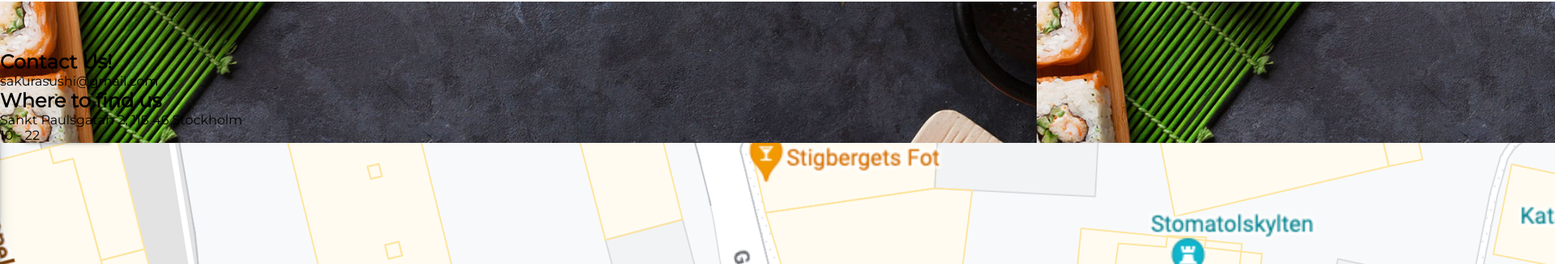
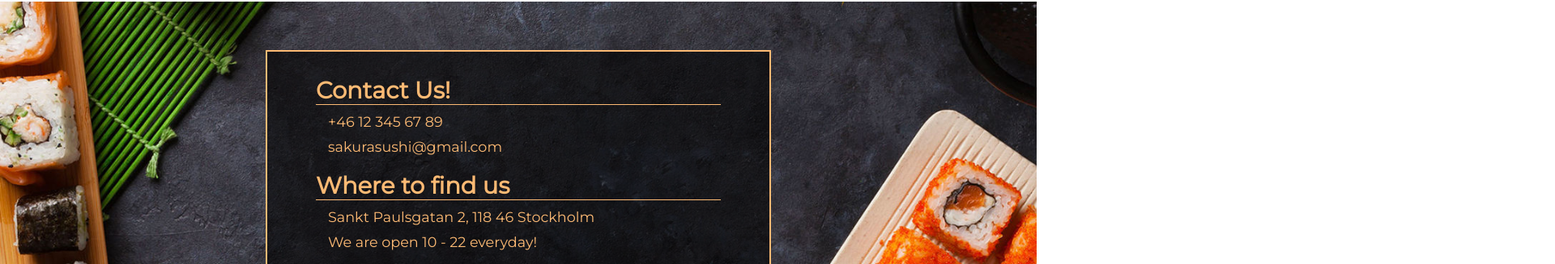
Before and after one commit to Berget1411/Restaurant-Page, a website built with webpack: page src/template.html in a window 1280 px wide. Both pictures are taken after a click on the item "Contact". Shown: the part 238-565 px from the top of the page at 81% size, 1920 px wide, since content can reach past the window. Built offline with nearby package versions, Linux system fonts and the light colour scheme.

Commit message:
add style to contact module

```diff
--- a/src/contact.js
+++ b/src/contact.js
@@ -11,17 +11,17 @@ const makeContact = () => {
   const number = document.createElement("p");
   number.textContent = "+46 12 345 67 89";
   const email = document.createElement("p");
-  number.textContent = "sakurasushi@gmail.com";
+  email.textContent = "sakurasushi@gmail.com";
   contact.append(contactTitle, number, email);
 
   const location = document.createElement("div");
   location.classList.add("location");
   const locationTitle = document.createElement("h2");
   locationTitle.textContent = "Where to find us";
-  const address = document.createElement("div");
+  const address = document.createElement("p");
   address.textContent = "Sankt Paulsgatan 2, 118 46 Stockholm";
   const openeningHours = document.createElement("p");
-  openeningHours.textContent = "10 - 22";
+  openeningHours.textContent = "We are open 10 - 22 everyday!";
   const locationImage = document.createElement("img");
   locationImage.src = imgSrc;
 
--- a/src/styles/main.scss
+++ b/src/styles/main.scss
@@ -90,6 +90,10 @@ header {
   display: none !important;
 }
 
+.active-color {
+  color: var(--secondary-color) !important;
+}
+
 .container {
   display: grid;
   justify-content: center;
@@ -105,7 +109,7 @@ header {
   color: var(--secondary-color);
 
   h2 {
-    font-size: 1.7em;
+    font-size: 1.8em;
   }
 
   h3 {
@@ -163,6 +167,43 @@ header {
   }
 }
 
+.contact-container {
+  display: grid;
+
+  gap: 20px;
+  padding: 30px 60px;
+  background-color: rgba(0, 0, 0, 0.6);
+  border: 2px solid var(--secondary-color);
+  color: var(--secondary-color);
+
+  h2 {
+    font-size: 1.8em;
+    border-bottom: 1px solid var(--secondary-color);
+  }
+
+  p {
+    font-size: 1.1em;
+    margin-left: 15px;
+  }
+
+  .contact {
+    display: grid;
+    gap: 10px;
+  }
+
+  .location {
+    display: grid;
+    gap: 10px;
+
+    img {
+      margin-top: 10px;
+      width: 500px;
+      border: 4px solid var(--secondary-color);
+      border-radius: 10px;
+    }
+  }
+}
+
 footer {
   display: flex;
   justify-content: center;
```
